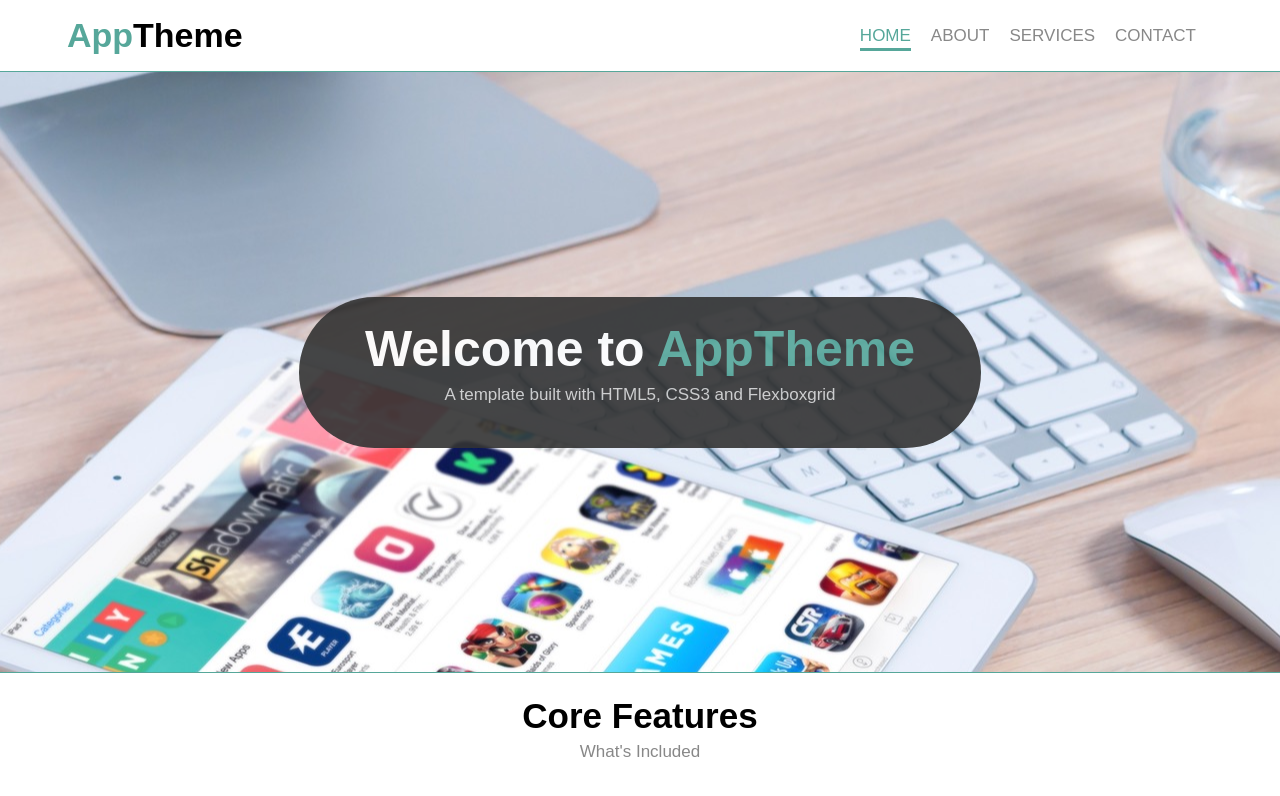
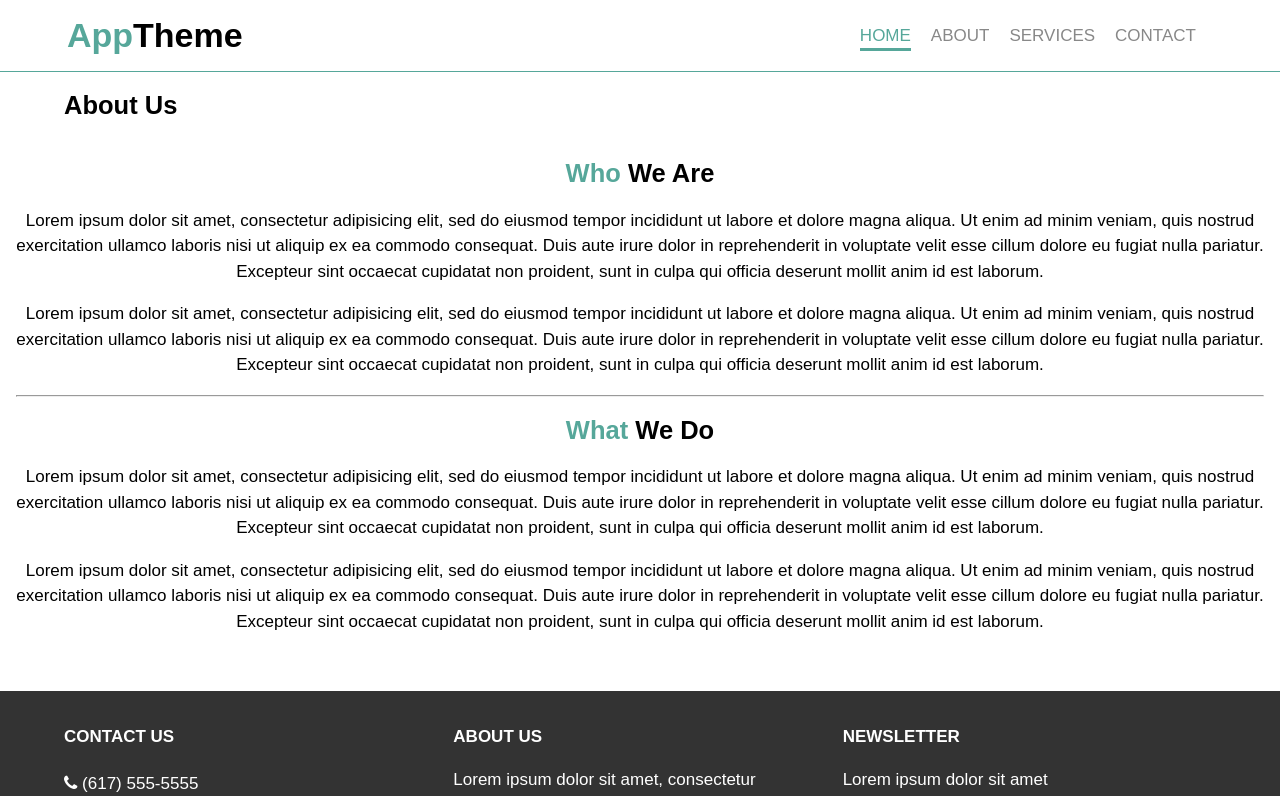
Before and after one commit to kmui2/My-React-Website, a React (Create React App) app: page / in a window 1280 px wide. Shown: the top 796 px of the page. Built offline with nearby package versions, Linux system fonts and the light colour scheme.

Commit message:
added about

```diff
--- /dev/null
+++ b/src/About.js
@@ -0,0 +1,45 @@
+import React from 'react';
+import './App.css';
+import './images/iphone.png';
+import { Grid, Row, Col } from 'react-flexbox-grid';
+import 'font-awesome/css/font-awesome.min.css';
+
+
+class About extends React.Component {
+    render() {
+        return (
+            <div className="About">
+
+                {/* <!-- SUBHEADER --> */}
+                <section id="subheader">
+                    <Grid fluid className="container">
+                        <Row>
+                            <Col xs={12} sm={12} md={12} lg={12}>
+                                <h1>About Us</h1>
+                            </Col>
+                        </Row>
+                    </Grid>
+                </section>
+
+                {/* <!-- MAIN PAGE --> */}
+                <section id="page" className="about">
+                    <Grid fluid class="container">
+                        <Row className="center-xs center-sm center-md center-lg">
+                            <Col xs={12} sm={12} md={12} lg={12}>
+                                <h2><span class="primary-text">Who</span> We Are</h2>
+                                <p>Lorem ipsum dolor sit amet, consectetur adipisicing elit, sed do eiusmod tempor incididunt ut labore et dolore magna aliqua. Ut enim ad minim veniam, quis nostrud exercitation ullamco laboris nisi ut aliquip ex ea commodo consequat. Duis aute irure dolor in reprehenderit in voluptate velit esse cillum dolore eu fugiat nulla pariatur. Excepteur sint occaecat cupidatat non proident, sunt in culpa qui officia deserunt mollit anim id est laborum.</p>
+                                <p>Lorem ipsum dolor sit amet, consectetur adipisicing elit, sed do eiusmod tempor incididunt ut labore et dolore magna aliqua. Ut enim ad minim veniam, quis nostrud exercitation ullamco laboris nisi ut aliquip ex ea commodo consequat. Duis aute irure dolor in reprehenderit in voluptate velit esse cillum dolore eu fugiat nulla pariatur. Excepteur sint occaecat cupidatat non proident, sunt in culpa qui officia deserunt mollit anim id est laborum.</p>
+                                <hr />
+                                <h2><span class="primary-text">What</span> We Do</h2>
+                                <p>Lorem ipsum dolor sit amet, consectetur adipisicing elit, sed do eiusmod tempor incididunt ut labore et dolore magna aliqua. Ut enim ad minim veniam, quis nostrud exercitation ullamco laboris nisi ut aliquip ex ea commodo consequat. Duis aute irure dolor in reprehenderit in voluptate velit esse cillum dolore eu fugiat nulla pariatur. Excepteur sint occaecat cupidatat non proident, sunt in culpa qui officia deserunt mollit anim id est laborum.</p>
+                                <p>Lorem ipsum dolor sit amet, consectetur adipisicing elit, sed do eiusmod tempor incididunt ut labore et dolore magna aliqua. Ut enim ad minim veniam, quis nostrud exercitation ullamco laboris nisi ut aliquip ex ea commodo consequat. Duis aute irure dolor in reprehenderit in voluptate velit esse cillum dolore eu fugiat nulla pariatur. Excepteur sint occaecat cupidatat non proident, sunt in culpa qui officia deserunt mollit anim id est laborum.</p>
+                            </Col>
+                        </Row>
+                    </Grid>
+                </section>
+            </div>
+        );
+    }
+}
+
+export default About;
--- a/src/App.js
+++ b/src/App.js
@@ -7,13 +7,15 @@ import Home from './Home.js';
 import Header from './Header.js';
 import Company from './Company.js';
 import Footer from './Footer.js';
+import About from './About.js';
 
 class App extends React.Component {
   render() {
     return (
       <div className="App">
         <Header />
-        <Home />
+        {/* <Home /> */}
+        <About />
         <Company />
         <Footer />
       </div>
```
